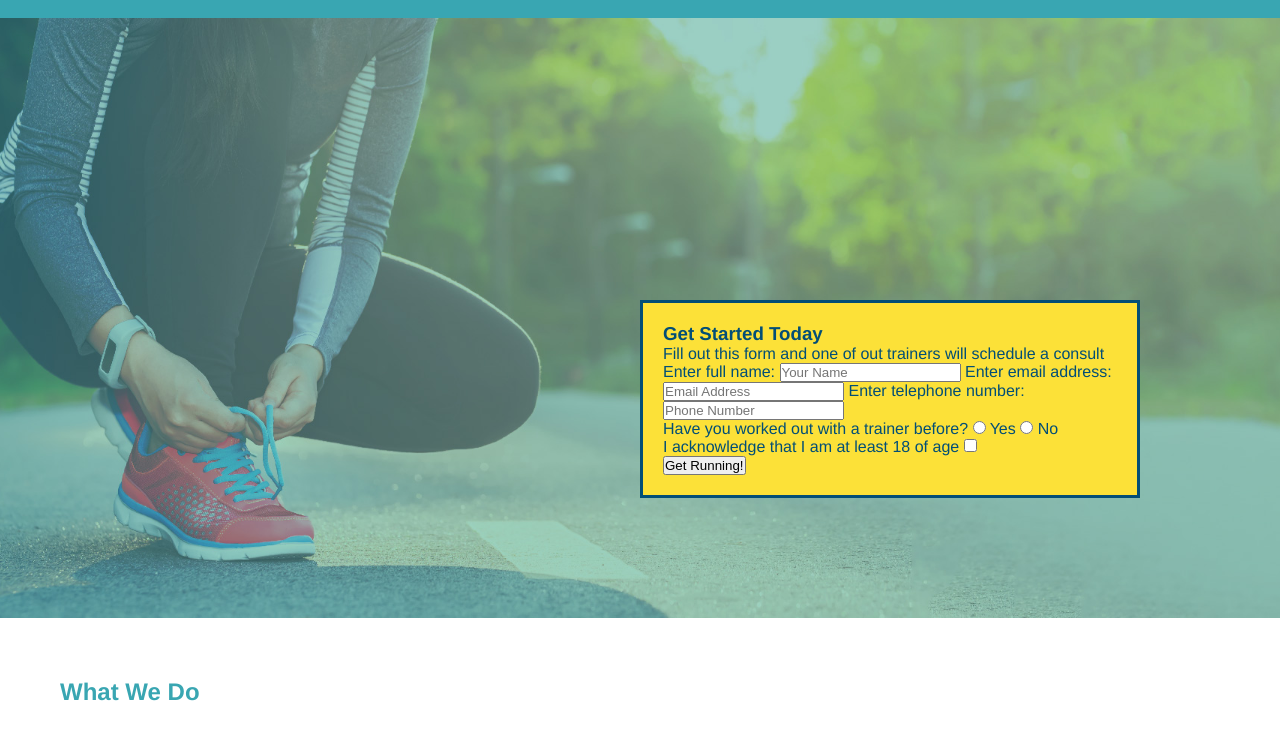
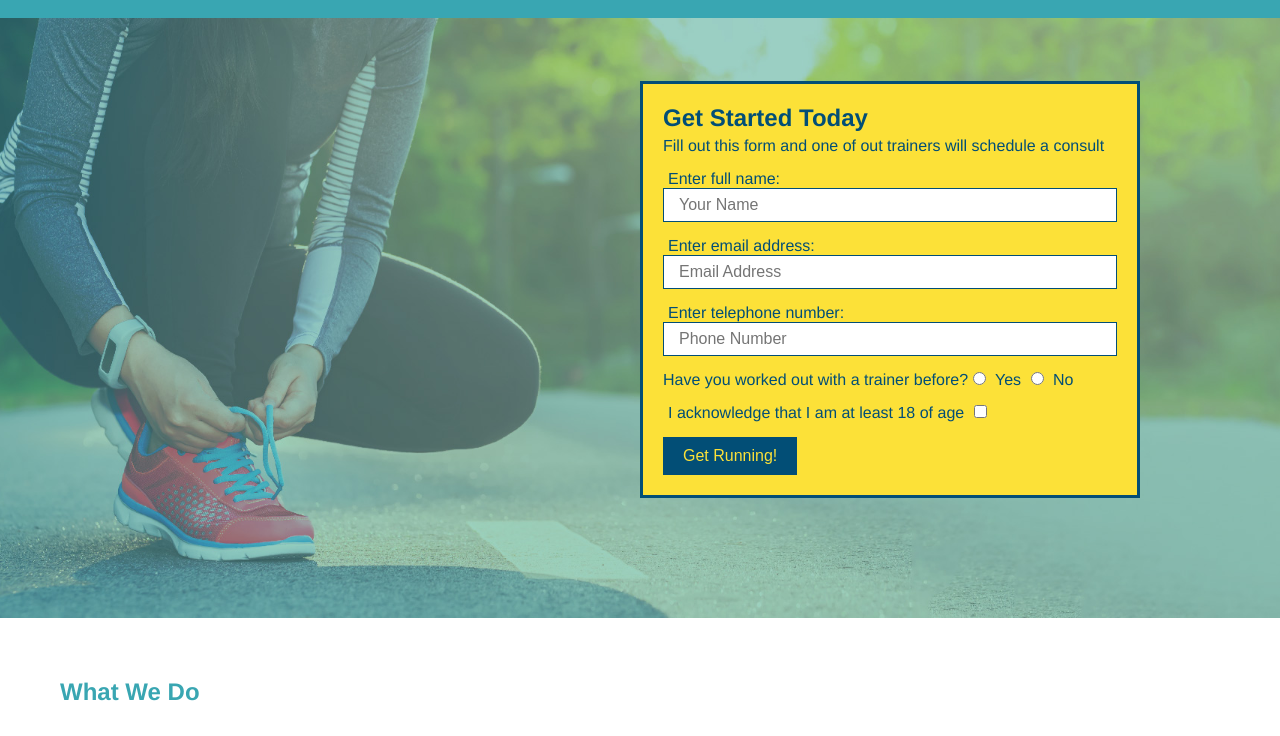
Before and after one commit to SamuraiHuey/run-buddy, a plain HTML site: page index.html in a window 1280 px wide. Shown: the part 64-800 px from the top of the page. Drawn offline with Linux system fonts and the light colour scheme.

Commit message:
finished hero

```diff
--- a/assets/css/style.css
+++ b/assets/css/style.css
@@ -65,7 +65,7 @@ section {
     background-position: center;
     position: relative;
 }
-/*Hero Style End */
+
 .hero-form {
     background-color: #fce138;
     padding: 20px;
@@ -78,3 +78,30 @@ section {
     bottom: 120px;
     right: 140px;
 }
+.hero-form h3 {
+    margin: 0;
+    font-size: 24px;
+}
+.hero-form p {
+    margin: 5px 0 15px 0;
+}
+.form-input {
+    border: 1px solid #024e76;
+    display: block;
+    padding: 7px 15px;
+    font-size: 16px;
+    color: #024e76;
+    width: 100%;
+    margin-bottom: 15px;
+  }
+.hero-form label{
+    margin: 0 5px;
+}
+.hero-form button{
+    color: #fce138;
+    background-color: #024e76;
+    border: none;
+    padding: 10px 20px;
+    font-size: 16px;
+}
+/*Hero Style End */
--- a/index.html
+++ b/index.html
@@ -41,15 +41,18 @@
             <!--Add form element-->
             <form>
                 <label for="name">Enter full name:</label>
-                <input type="text" placeholder="Your Name" name="name" id="name" />
+                <input type="text" placeholder="Your Name" name="name" id="name" class="form-input" />
+
                 <label for="email">Enter email address: </label>
-                <input type="email" placeholder="Email Address" name="email" id="email"/>
+                <input type="email" placeholder="Email Address" name="email" id="email" class="form-input" />
+
                 <label for="phone">Enter telephone number:</label>
-                <input type="tel" placeholder="Phone Number" name="phone" id="phone">
+                <input type="tel" placeholder="Phone Number" name="phone" id="phone" class="form-input" />
                 <p>
                     Have you worked out with a trainer before?
                     <input type="radio" name="trainer-confirm" id="trainer-yes" />
                     <label for="trainer-yes">Yes</label>
+
                     <input type="radio" name="trainer-confirm" id="trainer-no" />
                     <label for="trainer-no">No</label>
                 </p>
```
